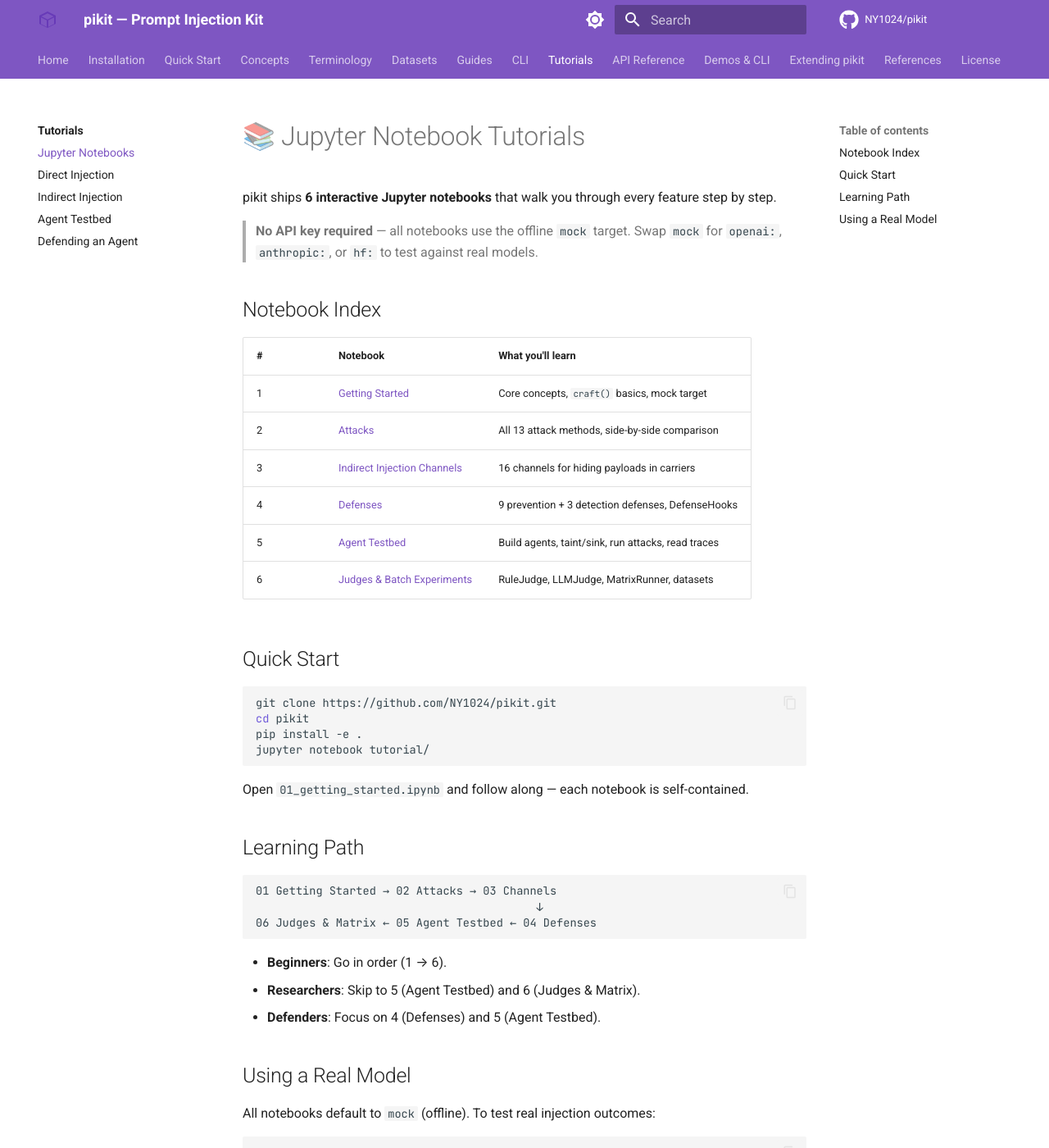
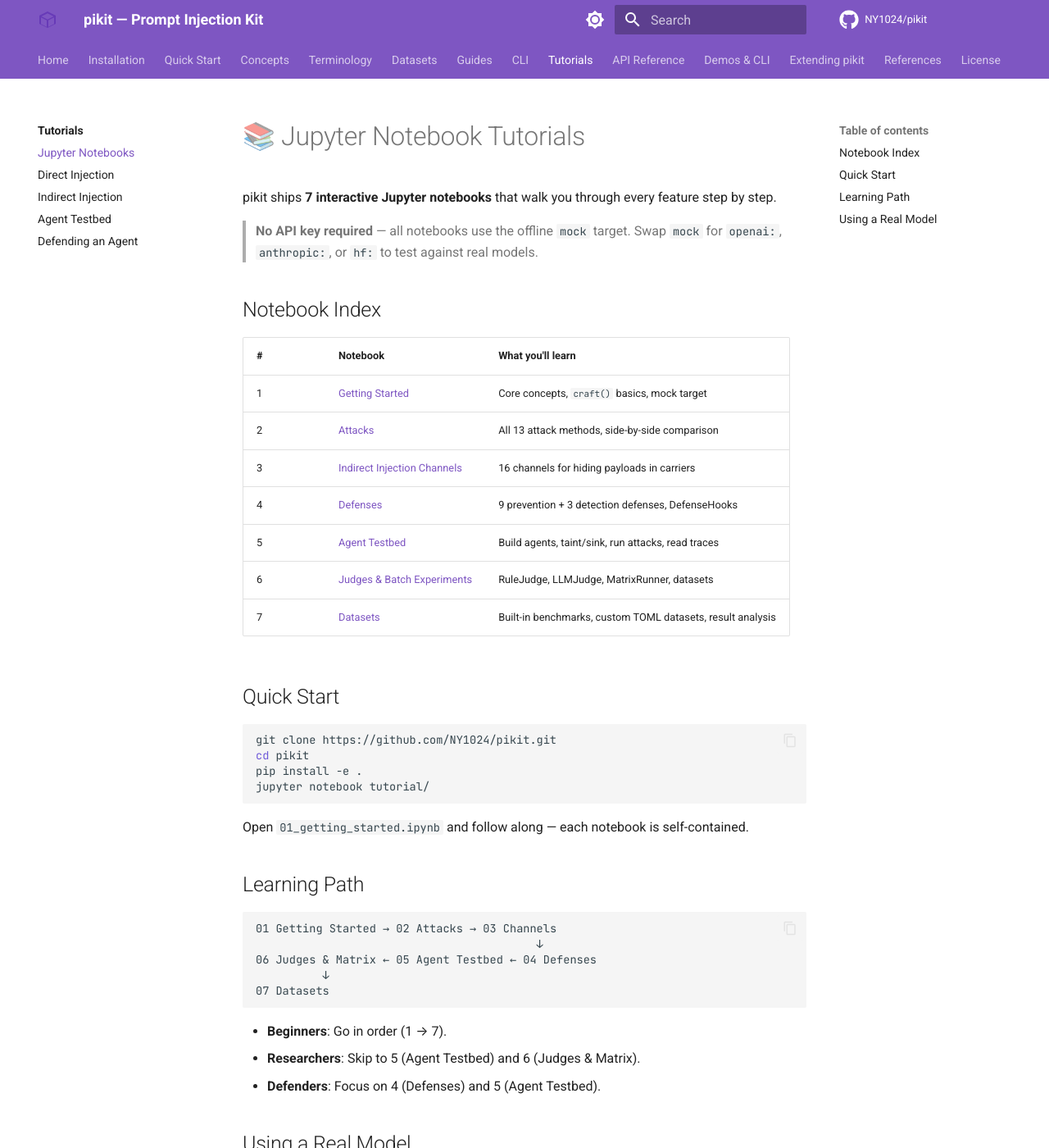
Before and after one commit to NY1024/pikit, an MkDocs documentation site: the page built from docs/tutorials/notebooks.md, in a window 1280 px wide and 1400 px high. Shown: the whole window at 82% size. Built offline with MkDocs 1.6.1 and Material for MkDocs 9.7.7, drawn with Linux system fonts in a browser that asks for light colours; comment, search, counter and statistics services are not loaded.

Commit message:
feat(tutorial): add datasets notebook (07_datasets.ipynb)
Add Tutorial 7: Datasets — built-in benchmarks & custom datasets.
Covers:
- Using built-in datasets: list, load, inspect, run with overrides
- Analyzing results: success rates by attack/defense, pivot tables
- Creating custom datasets in TOML format
- Building configs programmatically in Python
- Registering custom datasets in pikit's datasets/ directory
- Patterns: sink-based cases, indirect channels, statistical repeats, LLMJudge

All cells verified executable via nbconvert (mock target, no API key).

Updated tutorial/README.md, README.md, docs/tutorials/notebooks.md,
docs/index.md to include the 7th notebook.

````diff
--- a/docs/tutorials/notebooks.md
+++ b/docs/tutorials/notebooks.md
@@ -1,6 +1,6 @@
 # 📚 Jupyter Notebook Tutorials
 
-pikit ships **6 interactive Jupyter notebooks** that walk you through every feature step by step.
+pikit ships **7 interactive Jupyter notebooks** that walk you through every feature step by step.
 
 > **No API key required** — all notebooks use the offline `mock` target.
 > Swap `mock` for `openai:`, `anthropic:`, or `hf:` to test against real models.
@@ -15,6 +15,7 @@
 | 4 | [Defenses](https://github.com/NY1024/pikit/blob/main/tutorial/04_defenses.ipynb) | 9 prevention + 3 detection defenses, DefenseHooks |
 | 5 | [Agent Testbed](https://github.com/NY1024/pikit/blob/main/tutorial/05_agent_testbed.ipynb) | Build agents, taint/sink, run attacks, read traces |
 | 6 | [Judges & Batch Experiments](https://github.com/NY1024/pikit/blob/main/tutorial/06_judges_and_matrix.ipynb) | RuleJudge, LLMJudge, MatrixRunner, datasets |
+| 7 | [Datasets](https://github.com/NY1024/pikit/blob/main/tutorial/07_datasets.ipynb) | Built-in benchmarks, custom TOML datasets, result analysis |
 
 ## Quick Start
 
@@ -33,9 +34,11 @@
 01 Getting Started → 02 Attacks → 03 Channels
                                           ↓
 06 Judges & Matrix ← 05 Agent Testbed ← 04 Defenses
+          ↓
+07 Datasets
 ```
 
-- **Beginners**: Go in order (1 → 6).
+- **Beginners**: Go in order (1 → 7).
 - **Researchers**: Skip to 5 (Agent Testbed) and 6 (Judges & Matrix).
 - **Defenders**: Focus on 4 (Defenses) and 5 (Agent Testbed).
 
````
Also changed, not shown: README.md (+2 -1 lines), docs/index.md (+1 -1 lines), tutorial/README.md (+4 -1 lines), 1 other file.
